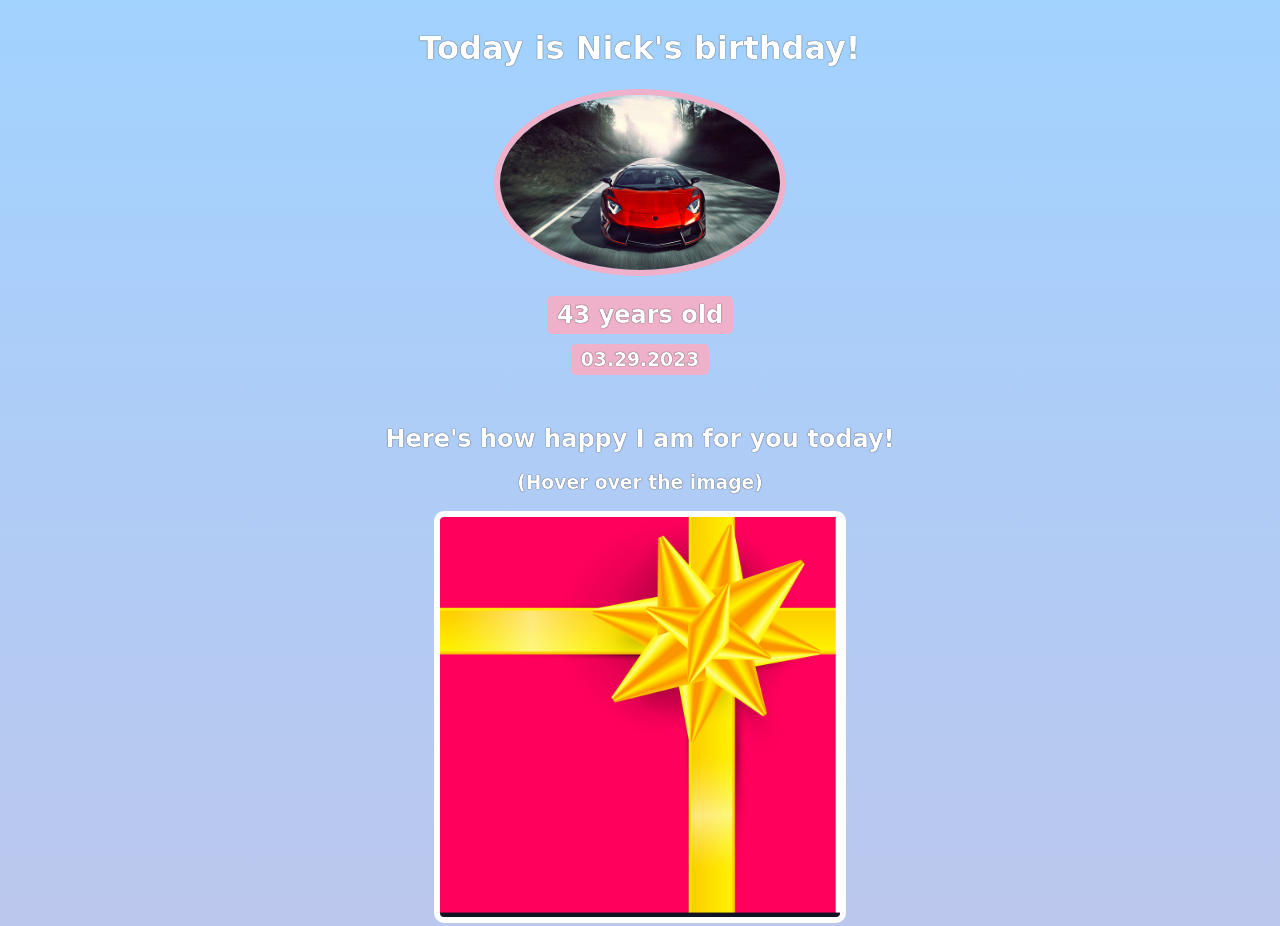
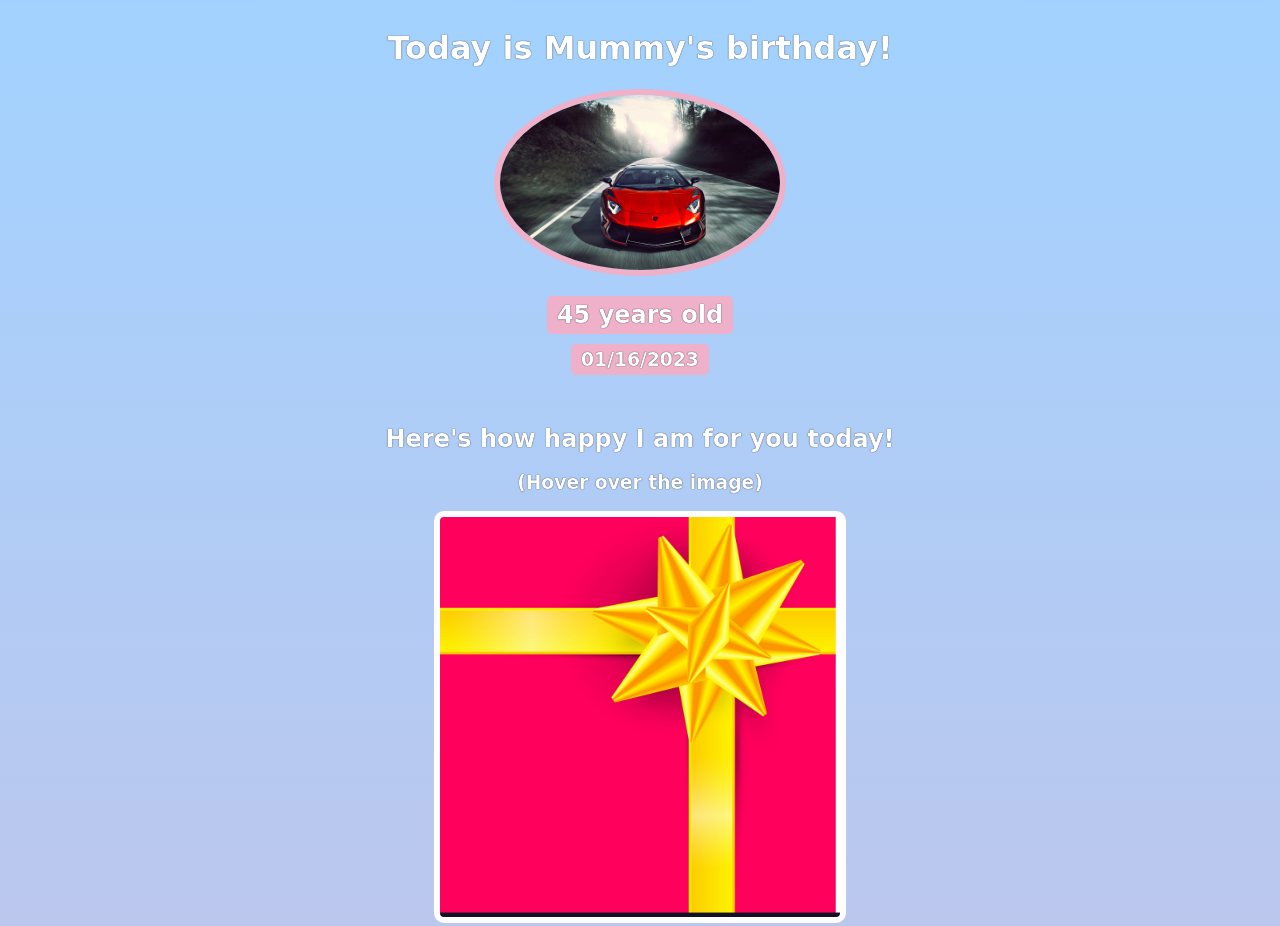
Before and after one commit to Mikawizard/Birthday-GIFt-site, a plain HTML site: page index.html in a window 1280 px wide. Shown: the top 926 px of the page. Drawn offline with Linux system fonts and the light colour scheme; a web font is replaced by a local one.

Commit message:
change person

```diff
--- a/index.html
+++ b/index.html
@@ -8,10 +8,10 @@
     </head>
     <body>
         <div id="header">
-            <h1>Today is Nick's birthday!</h1>
+            <h1>Today is Mummy's birthday!</h1>
             <img id="person-img" src="images/lambo.jpg">
-            <h2 id="age">43 years old</h2>
-            <h3 id="date">03.29.2023</h3>
+            <h2 id="age">45 years old</h2>
+            <h3 id="date">01/16/2023</h3>
         </div>
         <div class="gift-section">
             <h2 class="gift-title">Here's how happy I am for you today!</h2>
```
